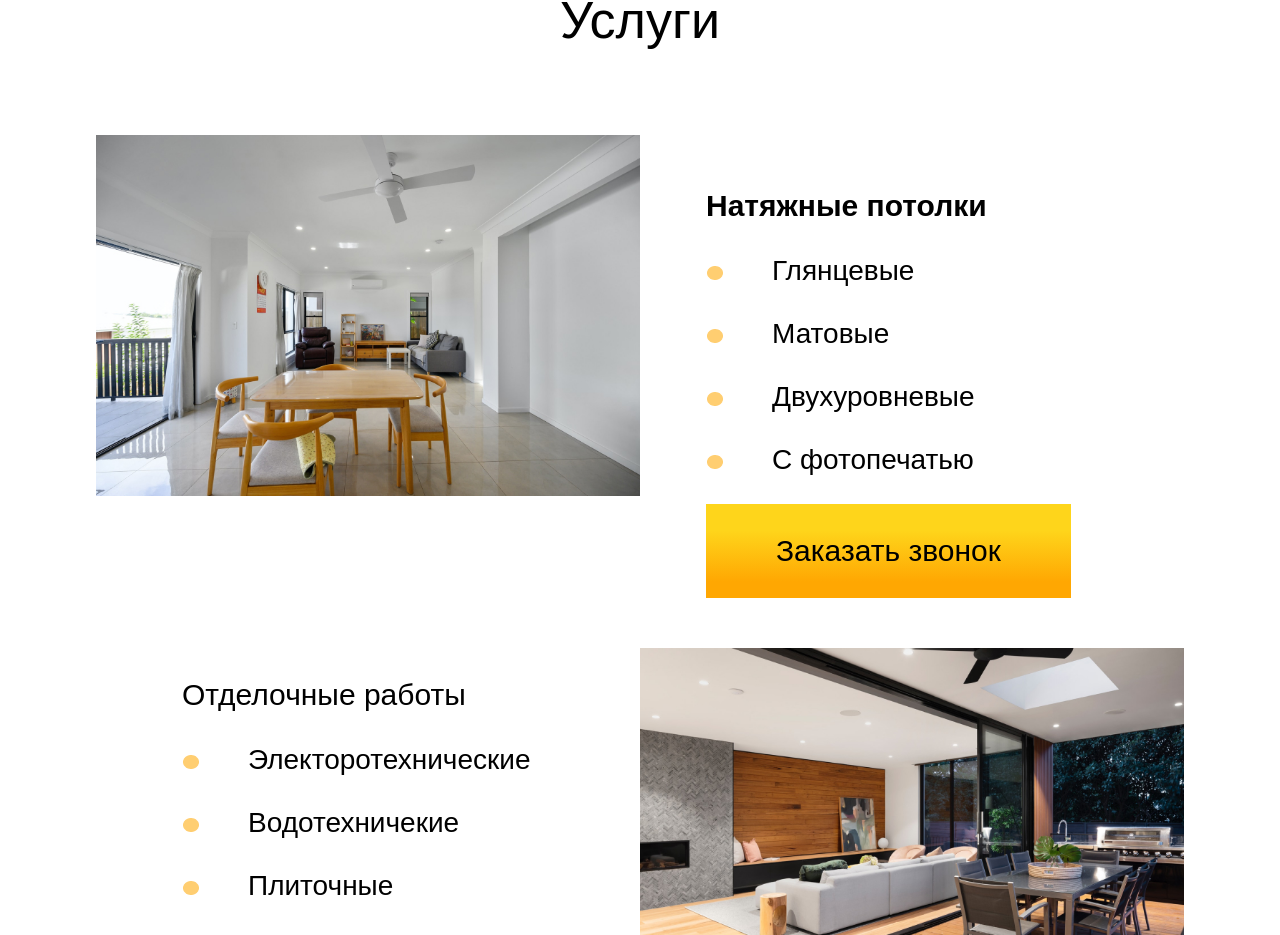
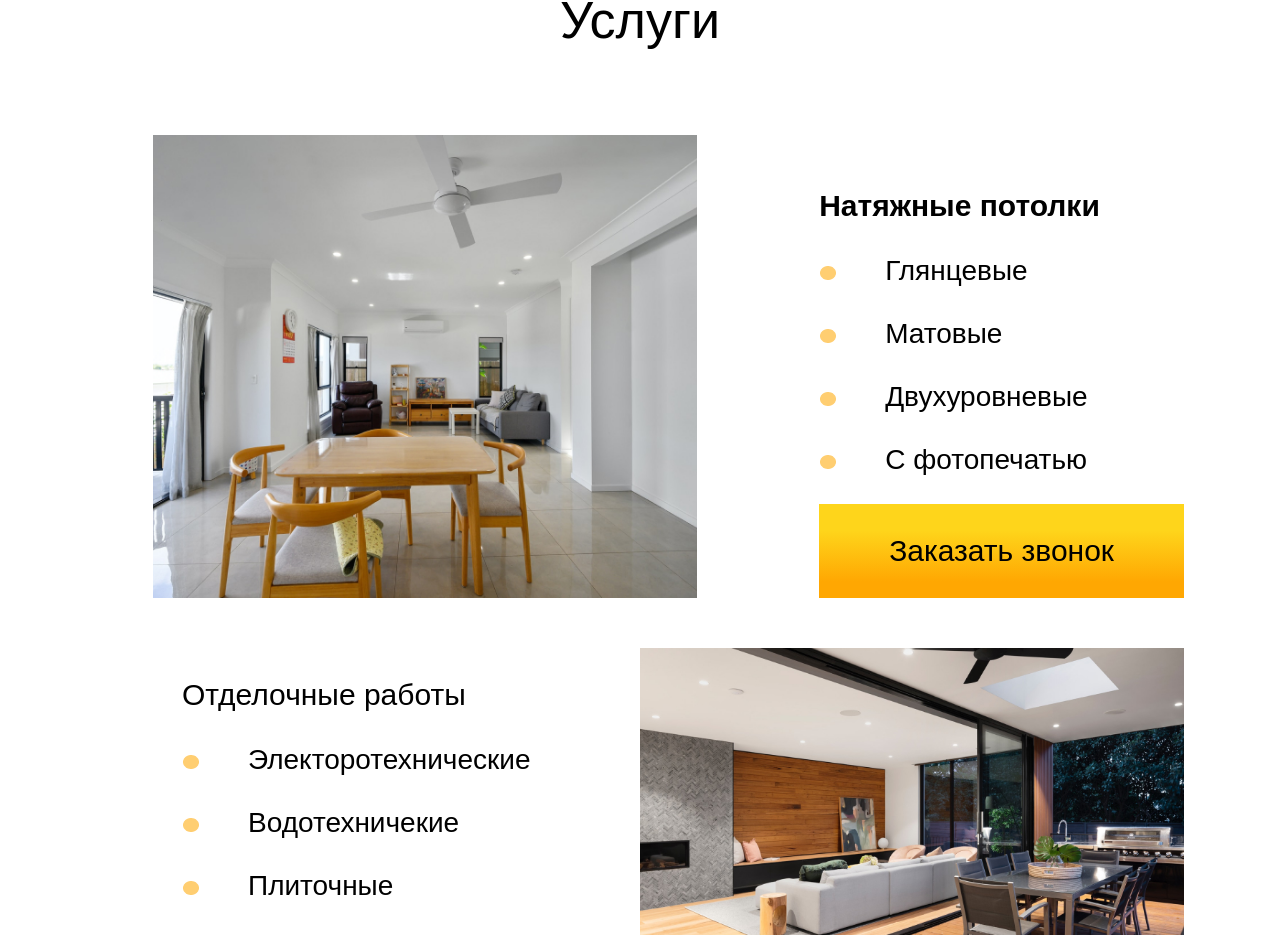
Before and after one commit to Romanenko-Vasilii/MCK42, a website: page index.html in a window 1280 px wide. Shown: the part 1958-2893 px from the top of the page. Drawn offline with Linux system fonts and the light colour scheme.

Commit message:
remake img in service-block

```diff
--- a/index.html
+++ b/index.html
@@ -80,11 +80,11 @@
       <div class="title service__title">Услуги</div>
       <!-- /.title service__title -->
       <div class="ceiling service__ceiling">
-        <div class="ceiling__wrap">
+
           <div class="ceiling__img">
-            <img src="img/ceiling__img.jpg" alt="">
+            <!-- <img src="img/ceiling__img.jpg" alt=""> -->
           </div>
-        </div>
+
         <!-- /.ceiling__wrap -->
 
         <!-- /.ceiling__img -->
--- a/sass/templates/_service.sass
+++ b/sass/templates/_service.sass
@@ -6,17 +6,19 @@
   margin-top: 6rem
 .ceiling
   display: flex
-  // justify-content: center
+  justify-content: space-around
   margin: 0 auto
   width: 85%
   max-height: 506px
   &__wrap
     width: 50%
   &__img
+    background: url('../img/ceiling__img.jpg') no-repeat center / cover
     display: flex
     margin: 0 auto
-    max-width: 100%
+    width: 50%
     height: auto
+    z-index: 99
   &__list
     margin: 30px 0 0 50px
   &__title
```
Also changed, not shown: css/style.css.
